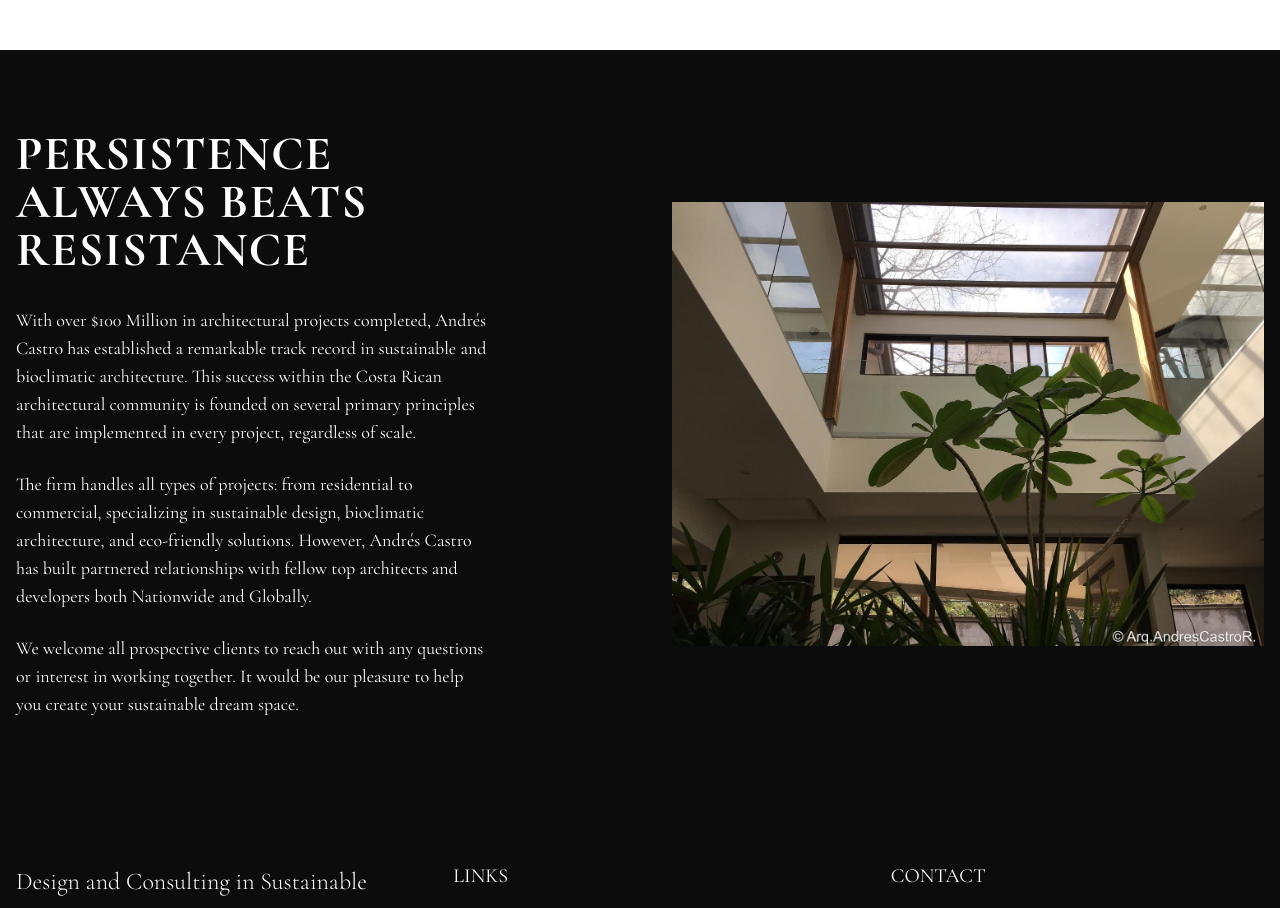
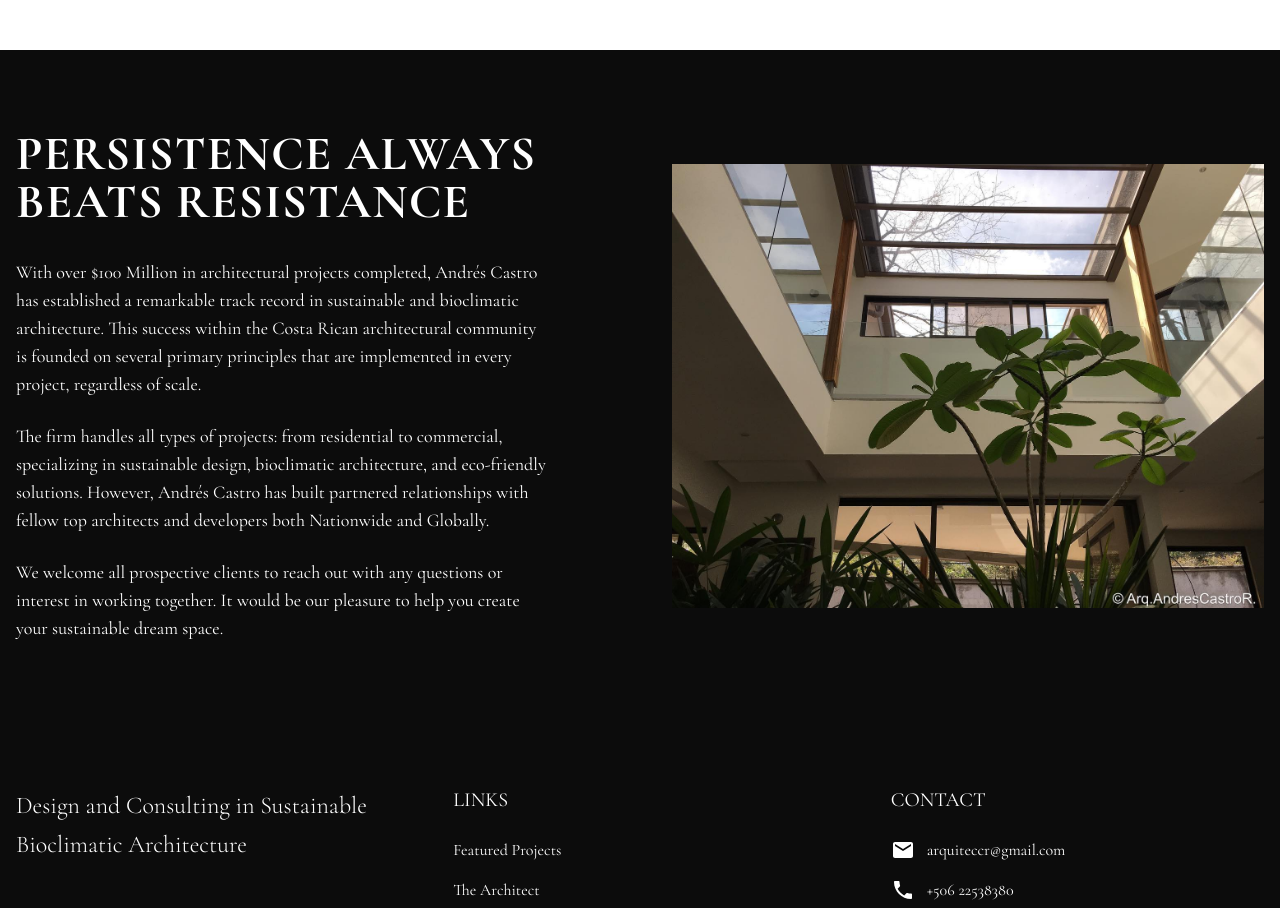
Before and after one commit to botflowlab/AndresCastroWebsite, a React (Vite) app: page /arquitecto in a window 1280 px wide. Shown: the part 1420-2328 px from the top of the page. Built offline with nearby package versions, Linux system fonts and the light colour scheme; a web font is replaced by a local one.

Commit message:
Updated Experience.jsx

```diff
--- a/src/pages/architect/Experience.jsx
+++ b/src/pages/architect/Experience.jsx
@@ -19,7 +19,7 @@ export default function Experience() {
 
           {/* Left side - Content */}
           <div className="w-full md:w-1/2">
-            <div className="max-w-[80%]">
+            <div className="max-w-[90%]">
               <h2 className="text-4xl md:text-5xl text-white font-bold mb-8 tracking-wide">
                 PERSISTENCE ALWAYS BEATS RESISTANCE
               </h2>
```
